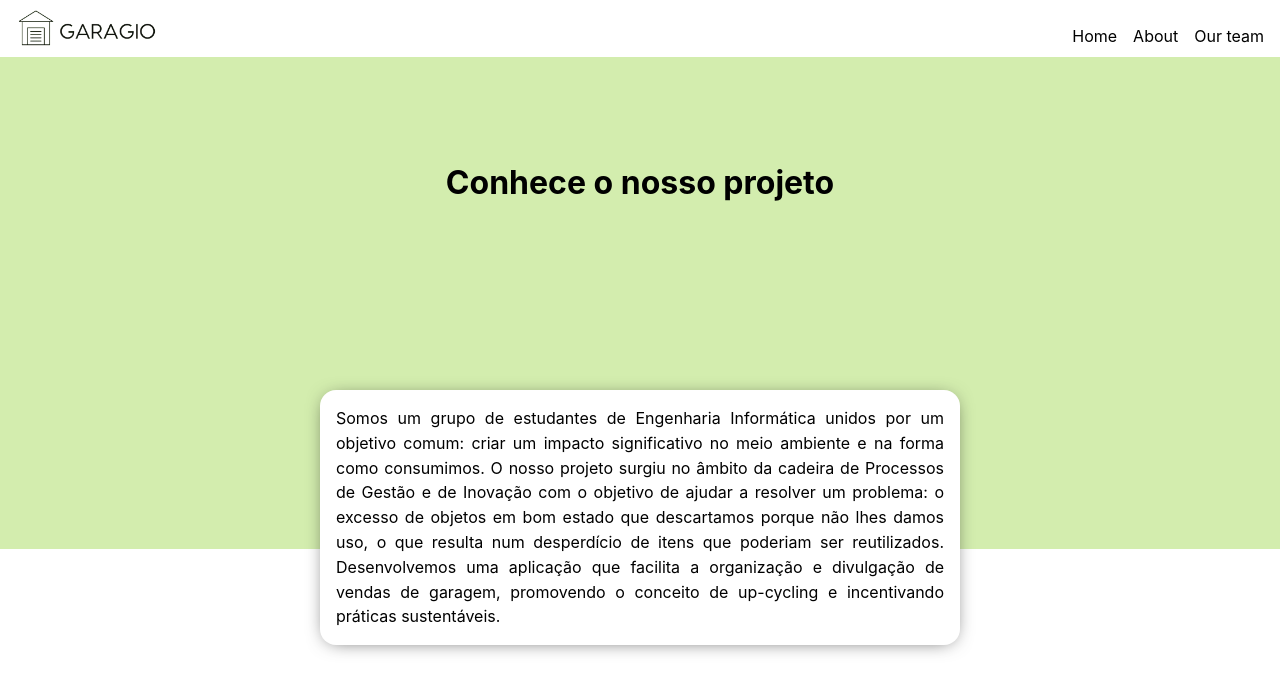
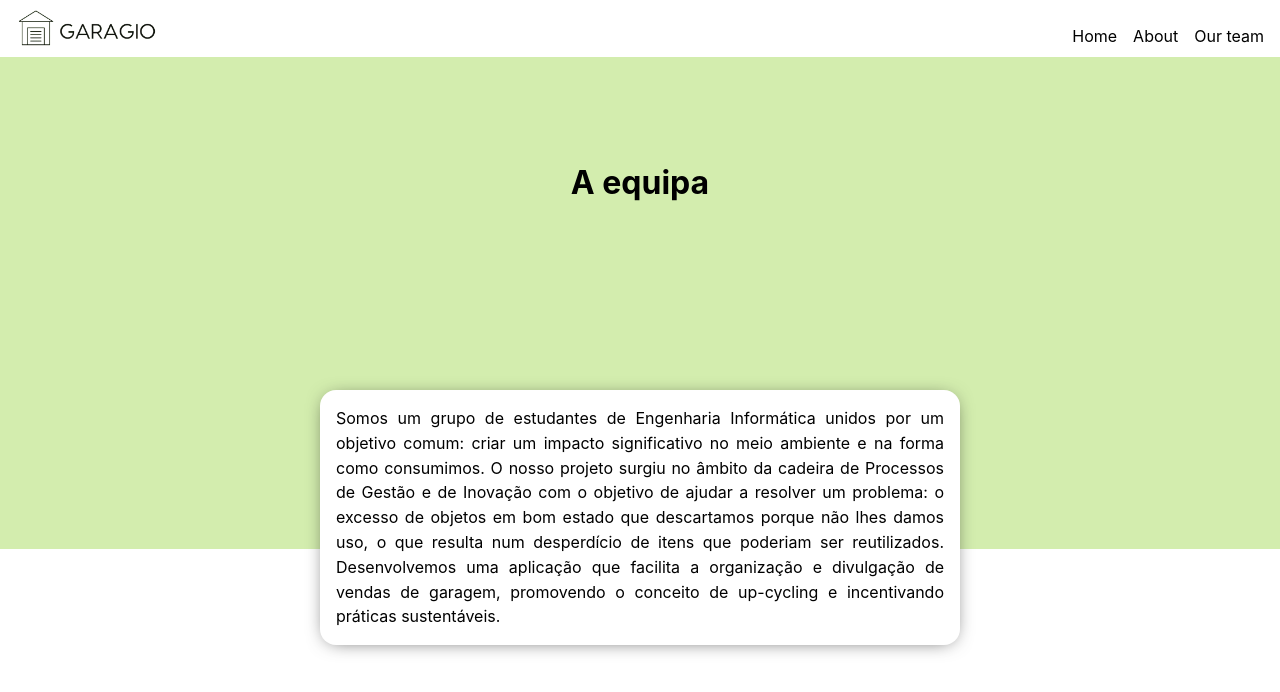
Before and after one commit to tmdbts/garagio, a React (Vite) app: page /about in a window 1280 px wide. Shown: the top 692 px of the page. Built offline with nearby package versions, Linux system fonts and the light colour scheme.

Commit message:
✨ rename the about page to team

```diff
--- a/src/Router.tsx
+++ b/src/Router.tsx
@@ -1,13 +1,13 @@
 import React from 'react';
 import { Route, Routes } from 'react-router-dom';
 import Home from './views/Home';
-import About from './views/About';
+import Team from './views/Team';
 
 const Router = (): React.ReactNode => {
     return (
         <Routes>
             <Route path='/' element={<Home />} />
-            <Route path='/about' element={<About />} />
+            <Route path='/about' element={<Team />} />
         </Routes>
     );
 };
--- a/src/views/About/About.module.scss
+++ b/src/views/Team/Team.module.scss
@@ -1,7 +1,7 @@
 $top-gap: 5rem;
 $bottom-gap: 20rem;
 
-.about {
+.team {
 	.content {
 		position: relative;
 
@@ -26,7 +26,7 @@ $bottom-gap: 20rem;
 }
 
 @media (min-width: 768px) {
-	.about {
+	.team {
 		.content {
 			.titleWrapper {
 			}
@@ -40,7 +40,7 @@ $bottom-gap: 20rem;
 }
 
 @media (min-width: 1024px) {
-	.about {
+	.team {
 		.content {
 			.titleWrapper {
 			}
--- a/src/views/About/index.tsx
+++ b/src/views/Team/index.tsx
@@ -1,14 +1,14 @@
 import React from 'react';
 import Header from '../../components/Header';
-import styles from './About.module.scss';
+import styles from './Team.module.scss';
 
-const About = (): React.ReactNode => {
+const Team = (): React.ReactNode => {
     return (
-        <div className={styles.about}>
+        <div className={styles.team}>
             <Header />
             <main className={styles.content}>
                 <div className={styles.titleWrapper}>
-                    <h1 className={styles.title}>Conhece o nosso projeto</h1>
+                    <h1 className={styles.title}>A equipa</h1>
                 </div>
                 <p className={styles.description}>
                     Somos um grupo de estudantes de Engenharia Informática
@@ -28,4 +28,4 @@ const About = (): React.ReactNode => {
     );
 };
 
-export default About;
+export default Team;
```
